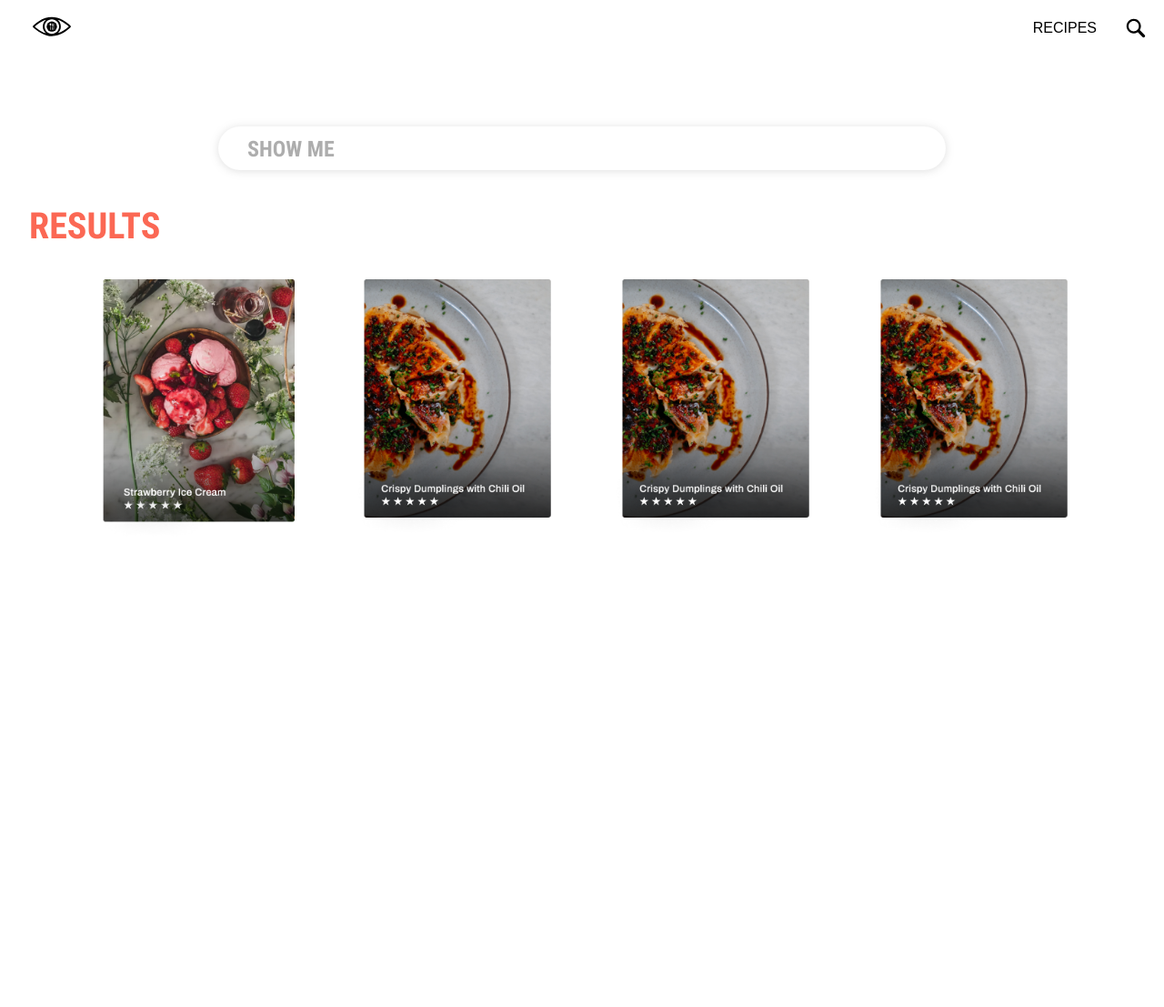
After one commit to megan-lam/idm232-mal464, a PHP site: page /search.html in a window 1280 px wide. The commit adds this page. Shown: the whole page at 91% size. Run offline with PHP 8.4, Linux system fonts and the light colour scheme.

Commit message:
so much linking

```diff
--- a/categories.html
+++ b/categories.html
@@ -10,8 +10,9 @@
 <body class="categories">
     <div>
         <a href="index.html">
-          <img src="/images/logo_white.svg" alt="Logo" class= "logo_w"/></a>
-        <img src="/images/w_search.svg" alt="search" class= "search_w">
+          <img src="images/logo_white.svg" alt="Logo" class= "logo_w"/></a>
+        <a href="search.html">
+        <img src="images/w_search.svg" alt="search" class= "search_w"></a>
 
         <div class="dropdown">
           <button class="dropbtn">RECIPES</button>
--- a/css/stylesheet.css
+++ b/css/stylesheet.css
@@ -467,4 +467,67 @@ ul.instructions, .ingredients_list{
     justify-content: center;
     }
 
+    /* view */
+.black{
+    background-color: black;
+    height: 4rem;
+}
+.dropbtn, .search_w, .search, .drophome{
+    margin-top: .5rem;
+}
+.view_title{
+    font-family: 'robotocondensed';
+    font-size: 2.5rem;
+    padding-left: 2rem;
+    color: #FB6854;
+    width: 12rem;
+}
+.addrec{
+    font-family: 'robotocondensed';
+    padding-left: 2rem;
+    background-color: #FB6854;
+    color: white;
+    width: 10rem;
+    margin-left: 2rem;
+    position: absolute;
+    top: 10.5%;
+    right: 0;
+}
+.top{
+    margin-bottom: 3rem;
+}
+.pgnumber{
+    color: #FB6854;
+    font-family: 'robotocondensed';
+    float: right;
+    padding-right: 2rem;
+    margin-top: 0;
+}
+/* search */
+body.search{
+    background-color: azure;
+}
+.nav{
+    margin-bottom: 5rem;
+}
+.searchtext{
+    font-size: 1.5rem;
+    font-family: 'robotocondensed';
+    color:rgb(173, 173, 173);
+    text-transform: uppercase;
+    padding-top: 0rem;
+    padding-left: 2rem;
+    margin-top: .5rem;
+}
+.searchbar{
+    border-radius: 100px;
+    width: 50rem;
+    height: 3rem;
+    box-shadow: 0px 1px 10px rgba(126, 126, 126, 0.25);
+}
+.search_center{
+    display: flex;
+    justify-content: center;
+}
+
     a:hover{cursor: pointer;}
--- a/editrecipe.html
+++ b/editrecipe.html
@@ -13,8 +13,9 @@
 <body class="edit">
     <div>
         <a href="index.html">
-            <embed src="/images/logo_black.svg" alt="Logo" class= "logo"/></a>
-         <img src="/images/search.svg" alt="search" class= "search">
+            <img src="images/logo_black.svg" alt="Logo" class= "logo"/></a>
+        <a href="search.html">
+        <img src="images/search.svg" alt="search" class= "search"></a>
         <div class="dropdown">
             <button class="drophome">RECIPES</button>
             <div class="dropdown-content">
--- a/index.html
+++ b/index.html
@@ -11,7 +11,8 @@
     <div>
       <a href="index.html">
         <img src="images/logo_black.svg" alt="Logo" class= "logo"/></a>
-     <img src="images/search.svg" alt="search" class= "search">
+      <a href="search.html">
+     <img src="images/search.svg" alt="search" class= "search"></a>
     <div class="dropdown">
         <button class="drophome">RECIPES</button>
         <div class="dropdown-content">
--- a/recipes.html
+++ b/recipes.html
@@ -13,8 +13,9 @@
 <body class="recipes">
     <div>
         <a href="index.html">
-          <img src="/images/logo_white.svg" alt="Logo" class= "logo_w"/></a>
-        <img src="/images/w_search.svg" alt="search" class= "search_w">
+            <img src="images/logo_white.svg" alt="Logo" class= "logo_w"/></a>
+        <a href="search.html">
+            <img src="images/w_search.svg" alt="search" class= "search_w"></a>
 
         <div class="dropdown">
           <button class="dropbtn">RECIPES</button>
--- /dev/null
+++ b/search.html
@@ -0,0 +1,44 @@
+<!DOCTYPE html>
+<html lang="en">
+<head>
+    <meta charset="UTF-8">
+    <meta name="viewport" content="width=device-width, initial-scale=1.0">
+    <link rel="normalizer" href="css/normalize.css">
+    <link rel="stylesheet" href="css/stylesheet.css">
+    <link rel="preconnect" href="https://fonts.googleapis.com">
+<link rel="preconnect" href="https://fonts.gstatic.com" crossorigin>
+<link href="https://fonts.googleapis.com/css2?family=Archivo&display=swap" rel="stylesheet">
+    <title>Search</title>
+</head>
+<body class="view">
+    <div class="nav">
+        <a href="index.html">
+            <img src="images/logo_black.svg" alt="Logo" class= "logo"/></a>
+        <a href="search.html">
+         <img src="images/search.svg" alt="search" class= "search"></a>
+        <div class="dropdown">
+            <button class="drophome">RECIPES</button>
+            <div class="dropdown-content">
+              <a href="categories.html" class="droptext">Categories</a>
+              <a href="recipes.html" class="droptext">View All</a>
+            </div>
+          </div></div>
+          <div class="search_center">
+          <div class="searchbar">
+          <h3 class="searchtext">Show me</h3></div></div>
+
+          <h2 class="section_title">RESULTS</h2>
+          <div class="center">
+            <div class="grid">
+                <a href="recipes.html">
+            <img src="images/icecream.png" alt="Strawberry Ice Cream" class="imgsize"></a>
+                <a href="recipes.html">
+            <img src="images/crispy_dumpling.png" alt="Crispy Dumplings in Chili Oil" class="imgsize"></a>
+                <a href="recipes.html">
+            <img src="images/crispy_dumpling.png" alt="Crispy Dumplings in Chili Oil" class="imgsize"></a>
+                <a href="recipes.html">
+            <img src="images/crispy_dumpling.png" alt="Crispy Dumplings in Chili Oil" class="imgsize"></a>
+                <a href="recipes.html">
+        </div>
+</body>
+</html>
```
Also changed, not shown: breakfast.html (+4 -3 lines), dinner.html (+4 -3 lines), drinks.html (+4 -3 lines), lunch.html (+4 -3 lines), viewall.html (+51 -0 lines).
